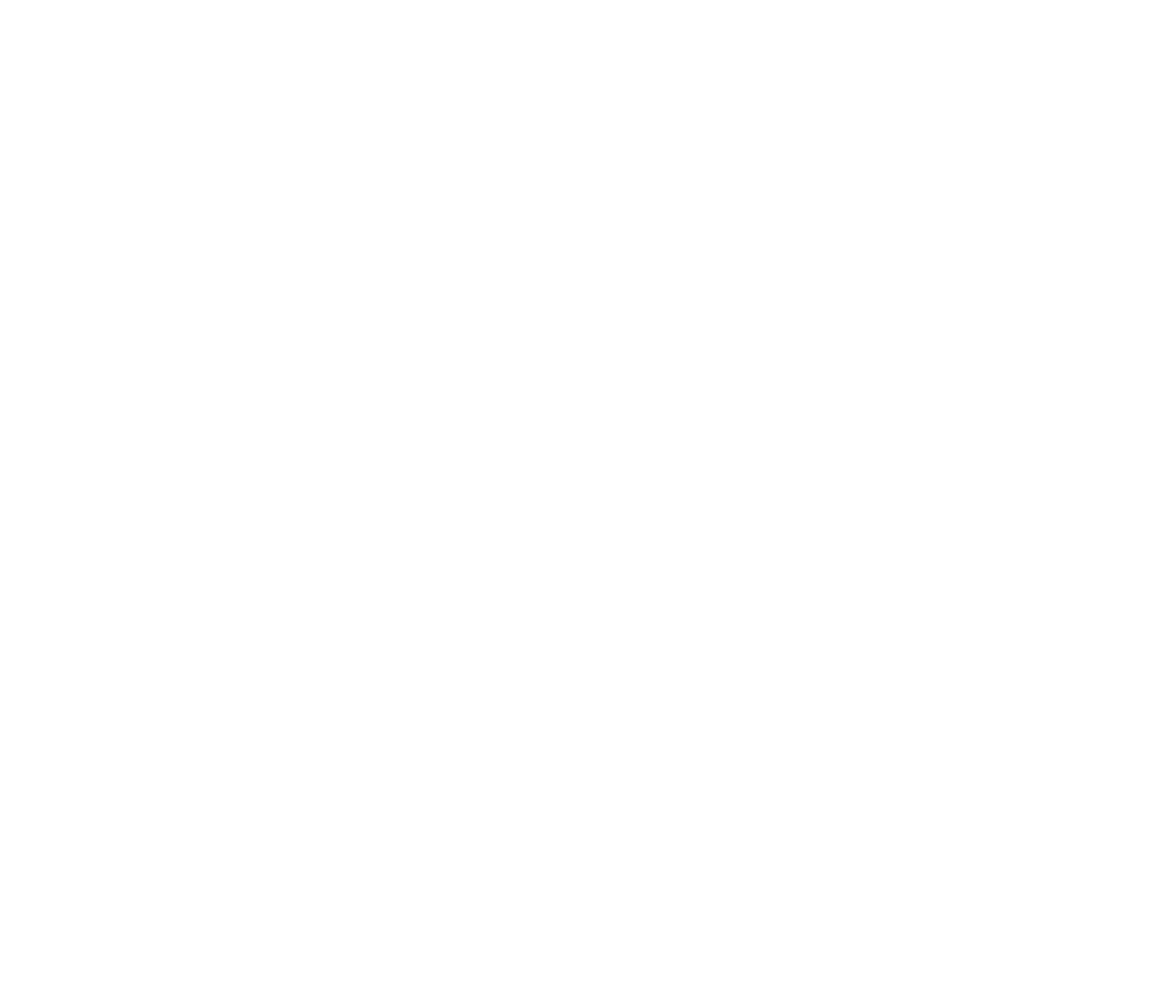
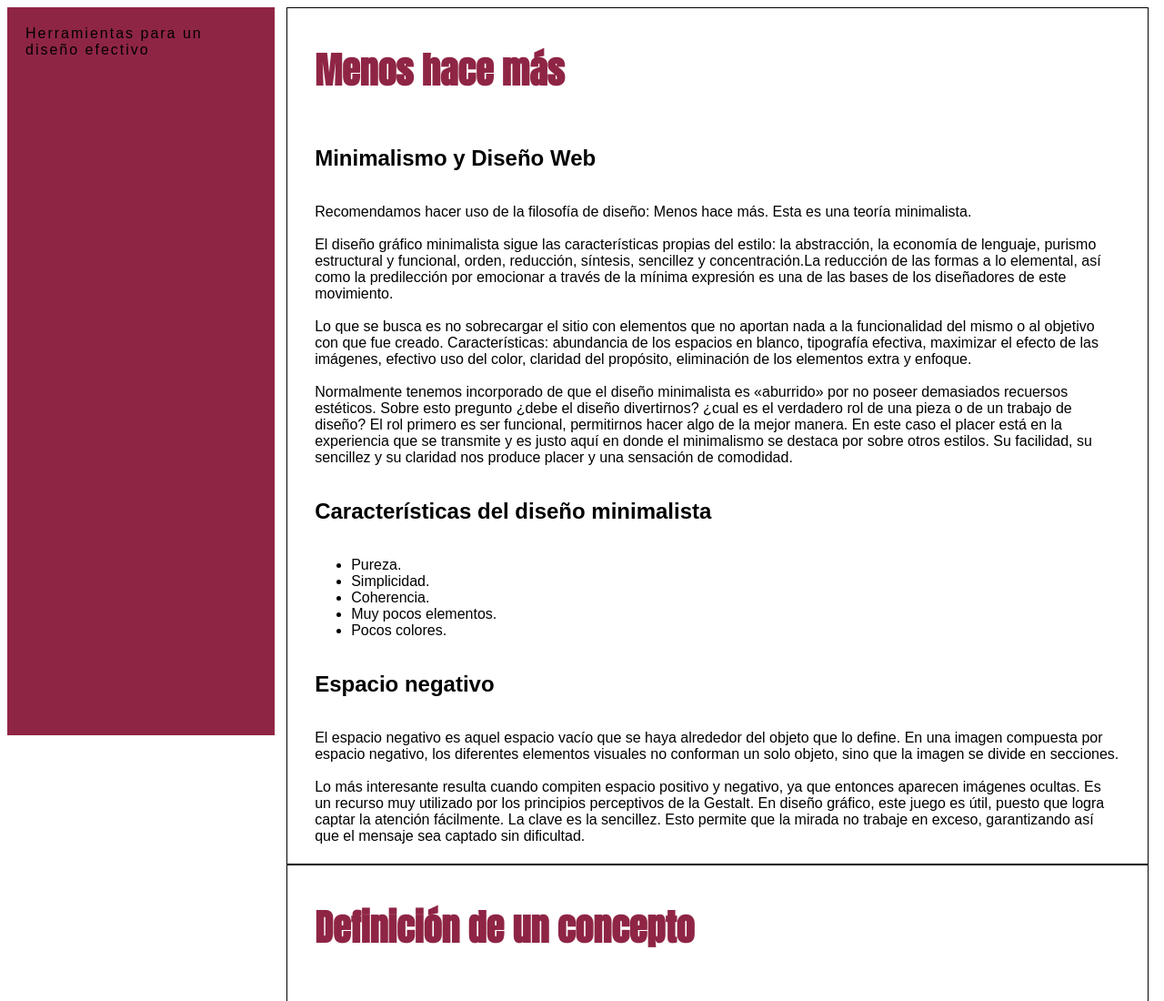
Before and after one commit to elisp501/technical-documentation-page, a plain HTML site: page index.html in a window 1280 px wide. Shown: the top 1100 px of the page at 91% size. Before the commit the page ends 800 px from the top, so only its background shows below. Drawn offline with Linux system fonts and the light colour scheme.

Commit message:
Section 1 and 2

```diff
--- a/index.html
+++ b/index.html
@@ -3,9 +3,77 @@
 <head>
     <meta charset="UTF-8">
     <meta name="viewport" content="width=device-width, initial-scale=1.0">
+    <!-- Fonts -->
+    <link href="https://fonts.googleapis.com/css2?family=Anton&display=swap" rel="stylesheet">
+    <link rel="stylesheet" href="style.css">
     <title>Technical documentation page</title>
 </head>
 <body>
+    <main id="main-doc">
+        <nav id="navbar">
+            <header>
+                Herramientas para un diseño efectivo
+            </header>
+        </nav>
 
+    <div>
+        <a name="section1"><section class="main-section" id="Menos_hace_mas"></a>
+            <header><h1>Menos hace más</h1></header>
+            <h2>Minimalismo y Diseño Web</h2>
+            <p>Recomendamos hacer uso de la filosofía de diseño: Menos hace más. Esta es una teoría minimalista.
+                <br></br>
+                El diseño gráfico minimalista sigue las características propias del estilo: la abstracción, la economía de lenguaje, purismo estructural y funcional, orden, reducción, síntesis, sencillez y concentración.La reducción de las formas a lo elemental, así como la predilección por emocionar a través de la mínima expresión es una de las bases de los diseñadores de este movimiento.
+                <br></br>
+                Lo que se busca es no sobrecargar el sitio con elementos que no aportan nada a la funcionalidad del mismo o al objetivo con que fue creado. Características: abundancia de los espacios en blanco, tipografía efectiva, maximizar el efecto de las imágenes, efectivo uso del color, claridad del propósito, eliminación de los elementos extra y enfoque.
+                <br></br>
+                Normalmente tenemos incorporado de que el diseño minimalista es «aburrido» por no poseer demasiados recuersos estéticos. Sobre esto pregunto ¿debe el diseño divertirnos? ¿cual es el verdadero rol de una pieza o de un trabajo de diseño? El rol primero es ser funcional, permitirnos hacer algo de la mejor manera. En este caso el placer está en la experiencia que se transmite y es justo aquí en donde el minimalismo se destaca por sobre otros estilos. Su facilidad, su sencillez y su claridad nos produce placer y una sensación de comodidad.
+                </p>
+                <h2>Características del diseño minimalista</h2>
+                <ul>
+                    <li>Pureza.</li>
+                    <li>Simplicidad.</li>
+                    <li>Coherencia.</li>
+                    <li>Muy pocos elementos.</li>
+                    <li>Pocos colores.</li>
+                </ul>
+                <h2>Espacio negativo</h2>
+                <p>El espacio negativo es aquel espacio vacío que se haya alrededor del objeto que lo define. En una imagen compuesta por espacio negativo, los diferentes elementos visuales no conforman un solo objeto, sino que la imagen se divide en secciones.
+                <br></br>
+                Lo más interesante resulta cuando compiten espacio positivo y negativo, ya que entonces aparecen imágenes ocultas. Es un recurso muy utilizado por los principios perceptivos de la Gestalt. En diseño gráfico, este juego es útil, puesto que logra captar la atención fácilmente. La clave es la sencillez. Esto permite que la mirada no trabaje en exceso, garantizando así que el mensaje sea captado sin dificultad.
+                    </p>
+        </section>
+
+         <a name="section2"><section class="main-section" id="Definicion_de_un_concepto"></a>
+            <header><h1>Definición de un concepto</h1></header>
+                <p>Cuando hagas tus productos no pienses solo en ti y en lo que tu ves. Debes pensar en un diseño universal que sea entendido por tu público objetivo. Para esto se usa el concepto de signo y símbolo.
+                <br></br>
+                Los signos y símbolos son entidades semióticas (es la disciplina que aborda la interpretación y producción del sentido con base en la comunicación) con propiedades diferenciadas. Un signo se da por la relación semiótica de lo designado, el designante y la representación; mientras que un símbolo es una representación gráfica que puede ser parte del signo.
+                <br></br>
+                Normalmente tenemos incorporado de que el diseño minimalista es «aburrido» por no poseer demasiados recuersos estéticos. Sobre esto pregunto ¿debe el diseño divertirnos? ¿cual es el verdadero rol de una pieza o de un trabajo de diseño? El rol primero es ser funcional, permitirnos hacer algo de la mejor manera. En este caso el placer está en la experiencia que se transmite y es justo aquí en donde el minimalismo se destaca por sobre otros estilos. Su facilidad, su sencillez y su claridad nos produce placer y una sensación de comodidad.
+                <br></br>
+                Los signos y símbolos se utilizan desde el principio de la Historia. Nunca han sido desplazados del todo por el lenguaje escrito. Como medio de comunicación, han mantenido sus propias variadas funciones, y se han hecho más útiles a medida que ha aumentado la demanda de comunicación inmediata. Los signos y símbolos nos ayudan a:
+                </p>
+                <ul>
+                    <li>Identificar sentimientos y a buscar liberación emocional en dicho conocimiento. </li>
+                    <li>Determinar las acciones adecuadas y el comportamiento aceptable. </li>
+                    <li>Diseñar edificios y conocer su significado. </li>
+                    <li>Identificar empresas y corporaciones. </li>
+                    <li>Representar a personajes.</li>
+                </ul>
+        </section>
+
+        <section class="main-section">
+
+        </section>
+
+        <section class="main-section">
+
+        </section>
+
+        <section class="main-section">
+
+        </section>
+    </div>
+    </main>
 </body>
 </html>
--- a/style.css
+++ b/style.css
@@ -0,0 +1,38 @@
+*{
+    font-family: Arial, Helvetica, sans-serif;
+}
+
+body{
+    display: flex;
+}
+
+#main-doc{
+    height: 100%;
+    width: 100%;
+}
+
+#navbar{
+    position: fixed;
+    letter-spacing: 2px;
+    width: 23%;
+    height: 100%;
+    background-color: rgb(143, 37, 69);
+    padding: 20px;
+    box-sizing: border-box;
+}
+
+.main-section{
+    display: flex;
+    width: 75%;
+    border: 1px black solid;
+    margin-left: 24vw;
+    flex-direction: column;
+    padding: 5px 30px;
+    box-sizing: border-box;
+}
+
+h1{
+    font-family: 'Anton', sans-serif;
+    font-size: 40px;
+    color: rgb(143, 37, 69);
+}
```
